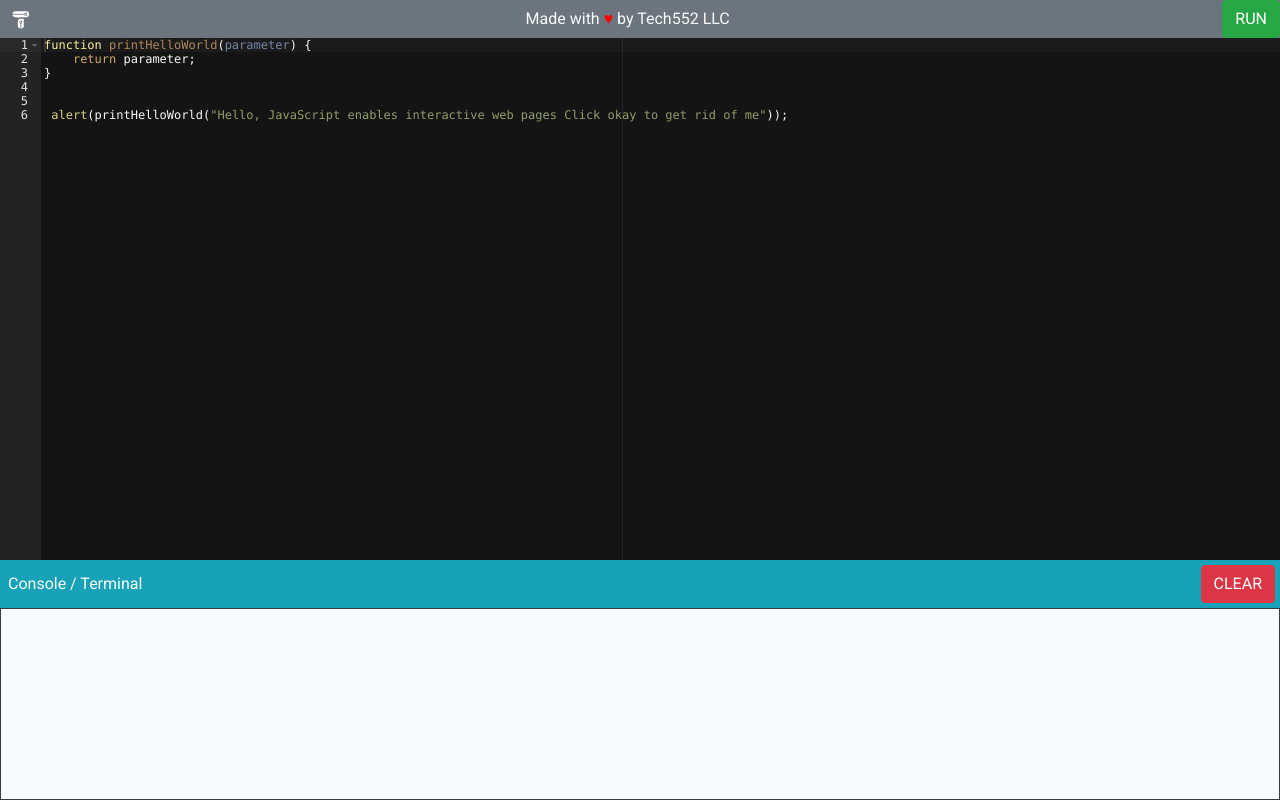
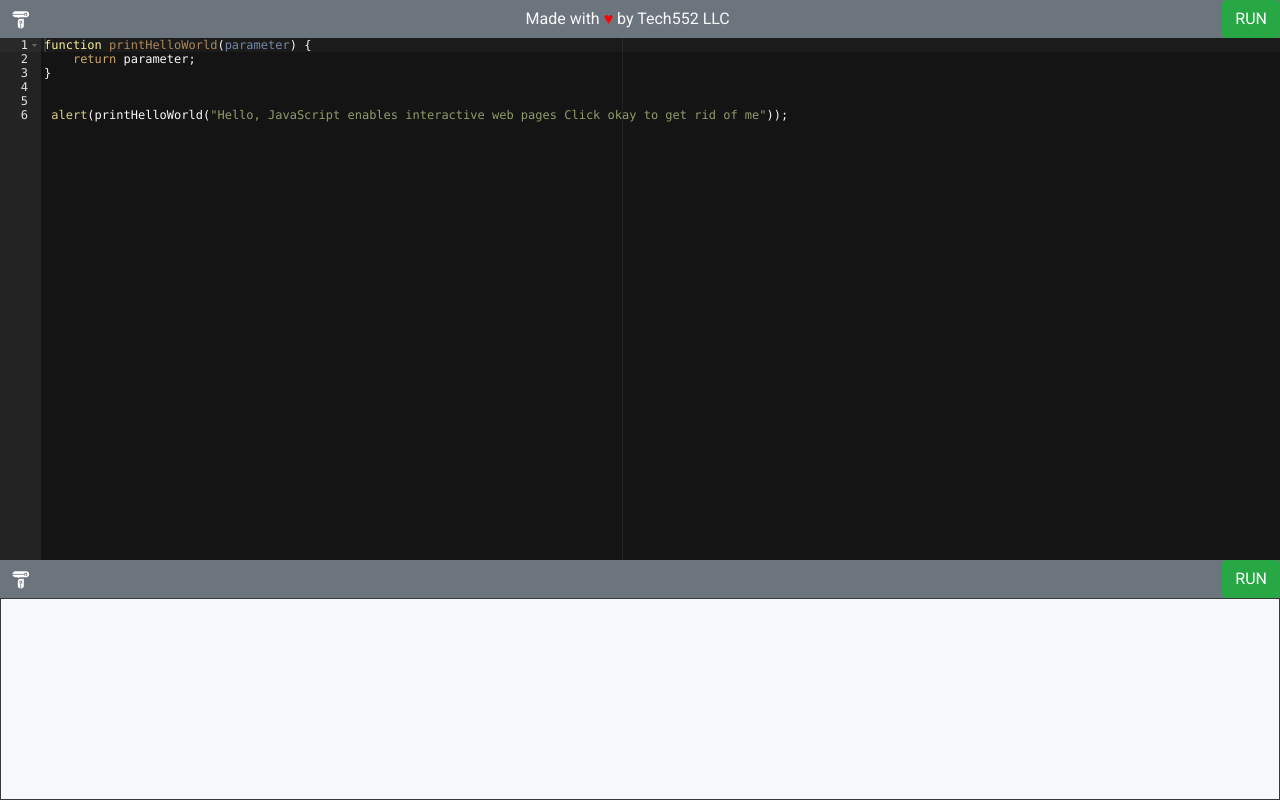
Before and after one commit to MikailaAkeredolu/mycustomjside, a plain HTML site: page index.html in a window 1280 px wide. Drawn offline with nearby package versions, Linux system fonts and the light colour scheme.

Commit message:
Update index.html

```diff
--- a/index.html
+++ b/index.html
@@ -28,8 +28,8 @@
     </div>
 
     <div>
-        <nav class="text-light d-flex align-items-center pl-2 bg-info"><span>Console / Terminal</span>
-            <div class="btn btn-danger" action>CLEAR</div>
+       <nav class="text-light d-flex align-items-center pl-2 bg-secondary"><span> <img src="Tech-552-Logo-White.png" alt="tech552logo" width="25px" height="25px"></span><span>
+            <div class="btn btn-success" action>RUN</div>
         </nav>
 
             <pre id="console"
```
